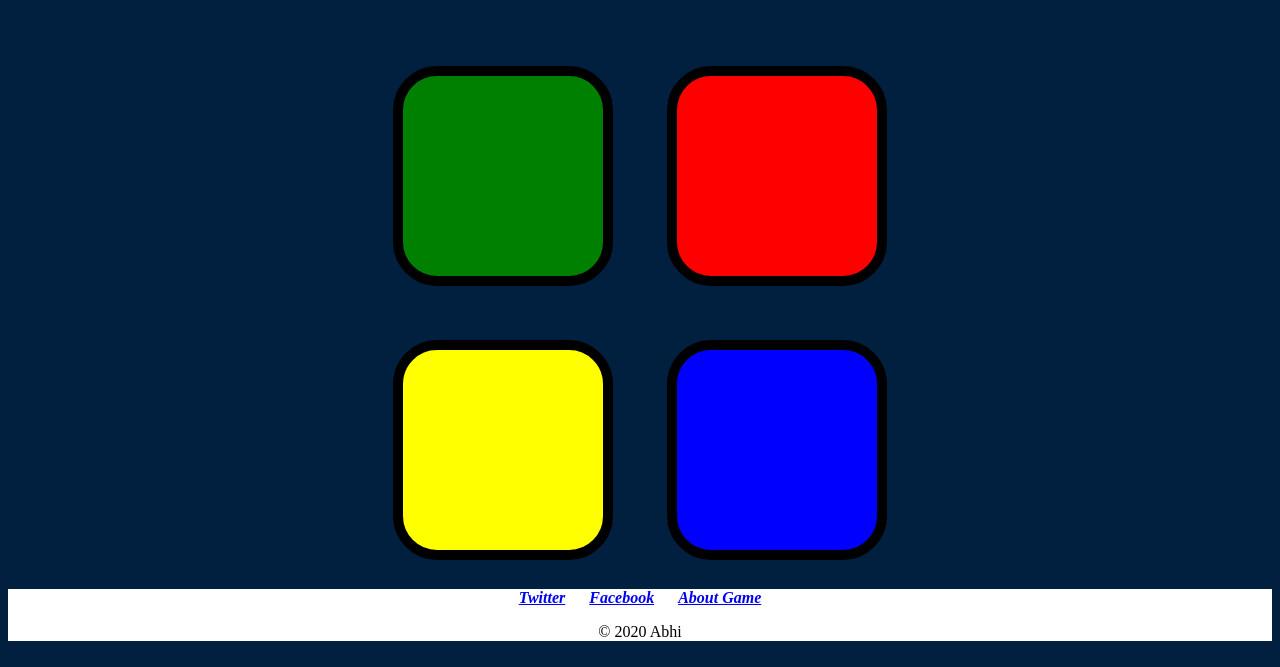
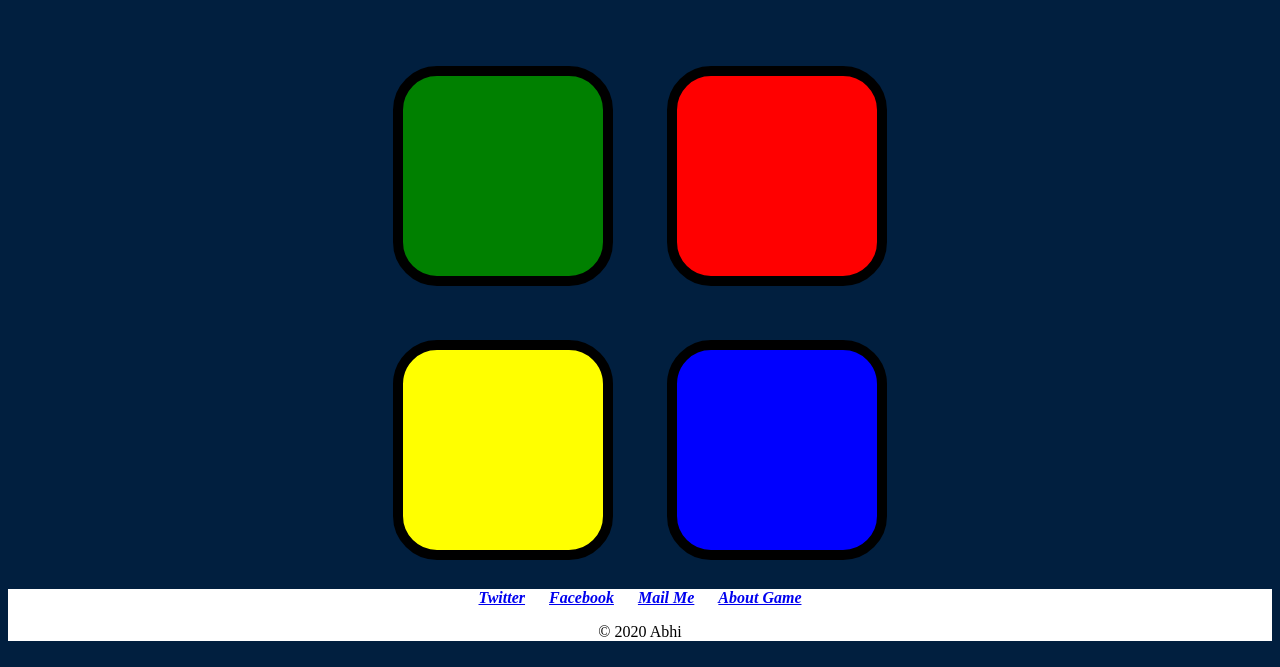
Before and after one commit to abhisai/simonGame, a plain HTML site: page index.html in a window 1280 px wide. Shown: the part 133-800 px from the top of the page. Drawn offline with nearby package versions, Linux system fonts and the light colour scheme.

Commit message:
Update index.html

```diff
--- a/index.html
+++ b/index.html
@@ -38,6 +38,7 @@
   <div class="bottom-container">
      <a class="footer-link" href="https://twitter.com/abhigadu"><em><b>Twitter</b></em></a>
      <a class="footer-link" href="https://www.facebook.com/abhisai.peddisetty"><em><b>Facebook</b></em></a>
+     <a class="footer-link" href="mailto:abhisai.peddisetty@gmail.com"><em><b>Mail Me</b></em></a>
      <a class="footer-link" href="https://en.wikipedia.org/wiki/Simon_(game)"><em><b>About Game</b></em></a>
     <p class="end-para1">© 2020 Abhi</p>
   </div>
```
